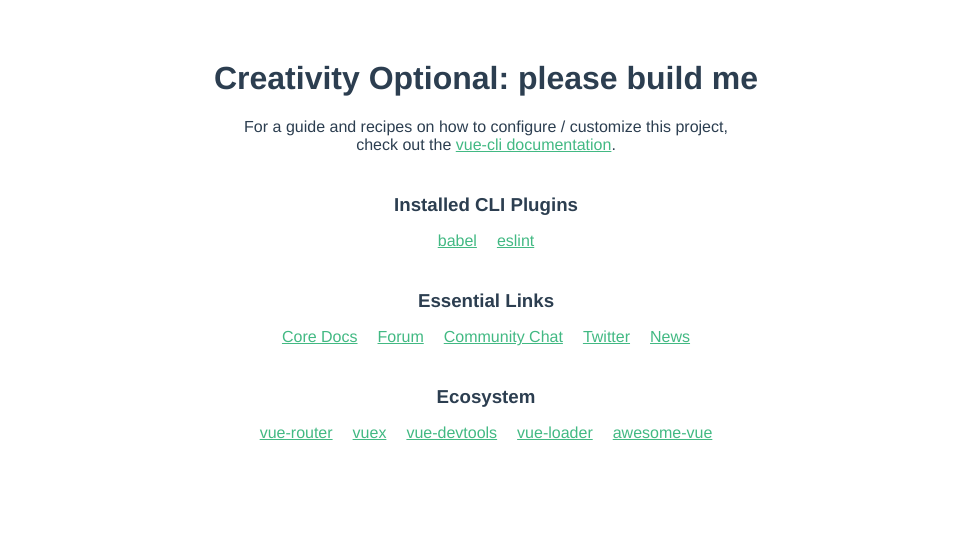
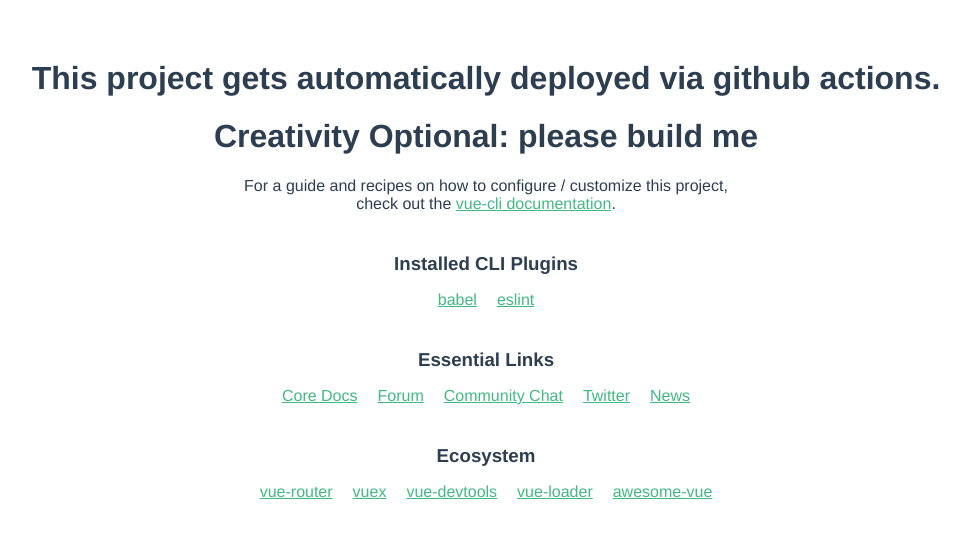
Before and after one commit to alliesproul/creativity-optional-vue, a Vue app: page / in a window 1280 px wide. Shown: the top 538 px of the page, without its empty margins (154-1124 px from the left). Built offline with nearby package versions, Linux system fonts and the light colour scheme.

Commit message:
Auto deployment

```diff
--- a/src/App.vue
+++ b/src/App.vue
@@ -1,4 +1,5 @@
 <template>
+  <h1>This project gets automatically deployed via github actions.</h1>
   <HelloWorld msg="Creativity Optional: please build me"/>
 </template>
 
```
